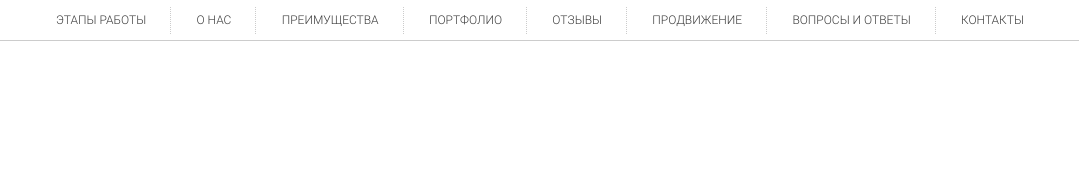
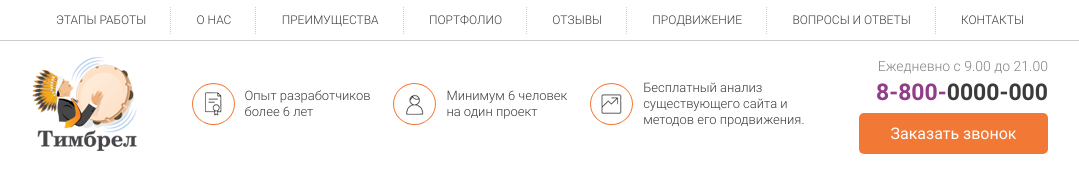
Before and after one commit to djedek/timbrel, a website: page src/index.html in a window 1280 px wide. Shown: the whole page, without its empty margins (100-1179 px from the left). Drawn offline with nearby package versions, Linux system fonts and the light colour scheme; files that its build step writes are made by us from their sources.

Commit message:
Блок header

```diff
--- a/src/index.html
+++ b/src/index.html
@@ -40,9 +40,47 @@
             </ul>
         </div>
     </nav>
+
     <div class="header">
         <div class="container">
+            <div class="header__wrapper">
+                <a href="#" class="header__logo">
+                    <img src="img/logo.png" alt="logo" class="header__img">
+                </a>
 
+                <div class="header__advantages">
+                    <div class="header__advantages-item">
+                        <div class="header__advantages-ico">
+                            <img  src="icons/ico1_header.png" alt="advantage">
+                        </div>
+                        <div class="header__advantages-descr">
+                            Опыт разработчиков<br>более 6 лет
+                        </div>
+                    </div>
+                    <div class="header__advantages-item">
+                        <div class="header__advantages-ico">
+                            <img  src="icons/ico2_header.png" alt="advantage">
+                        </div>
+                        <div class="header__advantages-descr">
+                            Минимум 6 человек<br>на один проект
+                        </div>
+                    </div>
+                    <div class="header__advantages-item">
+                        <div class="header__advantages-ico">
+                            <img  src="icons/ico3_header.png" alt="advantage">
+                        </div>
+                        <div class="header__advantages-descr">
+                            Бесплатный анализ<br>существующего сайта и<br>методов его продвижения.
+                        </div>
+                    </div>
+                </div>
+
+                <div class="header__phone">
+                    <div class="header__phone-text">Ежедневно с 9.00 до 21.00</div>
+                    <a href="tel:88000000000" class="header__phone-number">8-800-<span>0000-000</span></a>
+                    <button class="btn">Заказать звонок</button>
+                </div>
+            </div>
         </div>
     </div>
 
--- a/src/sass/base/_media.scss
+++ b/src/sass/base/_media.scss
@@ -12,6 +12,28 @@
         }
 
     }
+    .header {
+        &__wrapper {
+            justify-content: space-around;
+        }
+        &__advantages {
+            order: 2;
+        }
+        &__phone {
+            order: 1;
+            margin-left: 5px;
+        }
+        &__advantages {
+            width: 250px;
+            flex-direction: column;
+            justify-content: center;
+        }
+        &__advantages-item {
+            justify-content: flex-start;
+            width: 220px;
+            margin: 5px 0;
+        }
+    }
 }
 
 @media (max-width: 768px) {
@@ -22,4 +44,9 @@
            margin: 5px;
         }
     }
+    .header {
+        &__advantages {
+            margin: 15px 10px;
+        }
+    }
 }
--- /dev/null
+++ b/src/sass/blocks/_buttons.scss
@@ -0,0 +1,16 @@
+.btn {
+    display: block;
+    width: 189px;
+    height: 41px;
+    border: none;
+    border-radius: 5px;
+    background-image: linear-gradient(0.0deg, #f27935 0%, #f27935 100%);
+    font-size: 16px;
+    line-height: 28px;
+    font-weight: 400;
+    color: #ffffff;
+    transition: 0.5s all;
+    &:hover {
+        box-shadow: 3px 3px 20px rgba(0, 0, 0, 0.4);
+    }
+}
--- a/src/sass/blocks/_header.scss
+++ b/src/sass/blocks/_header.scss
@@ -1,3 +1,73 @@
 .header {
     max-width: 1920px;
+    padding: 13px 0 19px;
+    &__wrapper {
+        display: flex;
+        justify-content: space-between;
+        align-items: center;
+        flex-wrap: wrap;
+    }
+    &__logo {
+        display: block;
+        width: 105px;
+        height: 94px;
+        order: 0;
+        img {
+            width: 100%;
+        }
+    }
+    &__advantages {
+        width: 613px;
+        display: flex;
+        justify-content: space-between;
+        align-items: center;
+        order: 1;
+    }
+    &__advantages-item {
+        display: flex;
+        justify-content: center;
+        align-items: center;
+    }
+    &__advantages-ico {
+        display: flex;
+        justify-content: center;
+        align-items: center;
+        width: 43px;
+        height: 42px;
+        border: 1px solid #f27935;
+        border-radius: 100%;
+        margin-right: 10px;
+    }
+    &__advantages-descr {
+        display: block;
+        font-size: 13px;
+        line-height: 16px;
+        font-weight: 300;
+        color: #3b3b3b;
+    }
+    &__phone {
+        text-align: right;
+        order: 2;
+    }
+    &__phone-text {
+        font-size: 14px;
+        line-height: 24px;
+        font-weight: 300;
+        color: #838383;
+    }
+    &__phone-number {
+        display: block;
+        font-size: 23px;
+        line-height: 29px;
+        font-weight: 700;
+        text-transform: uppercase;
+        color: #913d88;
+        margin-bottom: 6px;
+        span {
+            color: #3b3b3b;
+        }
+        &:hover {
+            color: #913d88;
+        }
+    }
 }
--- a/src/sass/style.scss
+++ b/src/sass/style.scss
@@ -13,5 +13,6 @@ body {
 
 @import "blocks/main-menu";
 @import "blocks/header";
+@import "blocks/buttons";
 
 @import "base/media";
```
Also changed, not shown: dist/css/style.min.css, dist/index.html.
